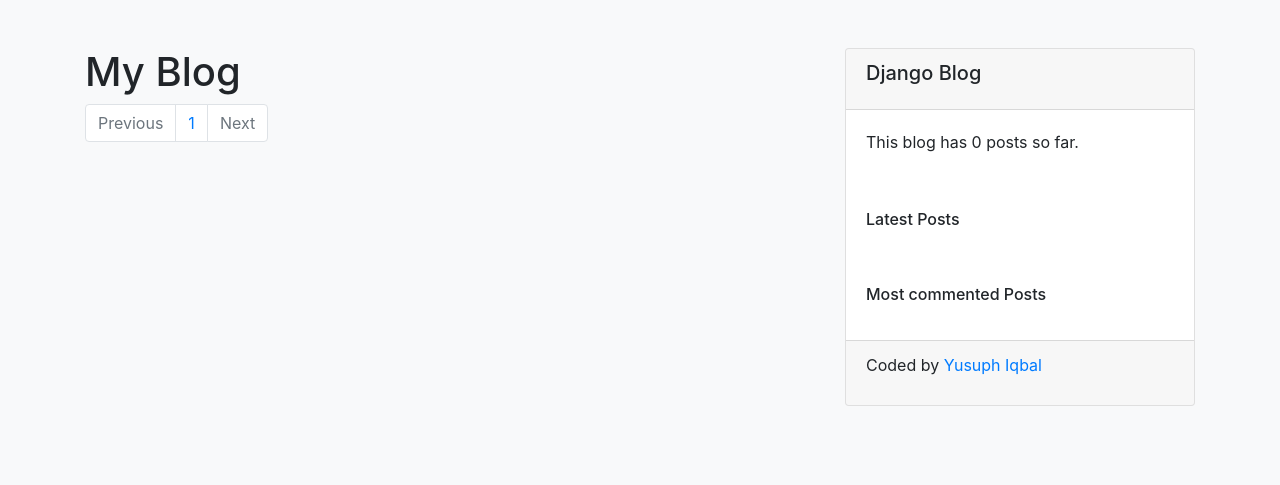
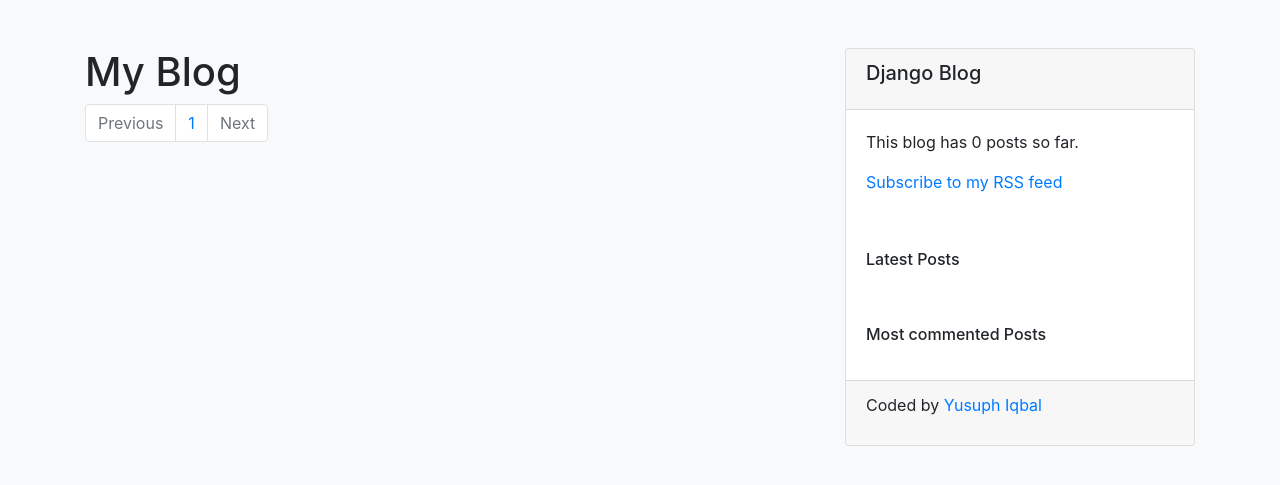
Before and after one commit to yusuphiqbal/django-blog, a Django app: page /blog/ in a window 1280 px wide. Shown: the part 57-542 px from the top of the page. Run offline with Django 3.2, Linux system fonts and the light colour scheme; data that the repository does not hold is empty; some libraries are stand-ins or nearby versions.

Commit message:
Added subscription link for posts feed

```diff
--- a/blog/templates/blog/base.html
+++ b/blog/templates/blog/base.html
@@ -25,6 +25,7 @@
                     </div>
                     <div class="card-body">
                         <p>This blog has {% total_posts %} posts so far.</p>
+                        <p><a href="{% url 'blog:post_feed' %}">Subscribe to my RSS feed</a></p>
                     </div>
                     <div class="card-body">
                         <h6 class="card-title">Latest Posts</h6>
```
